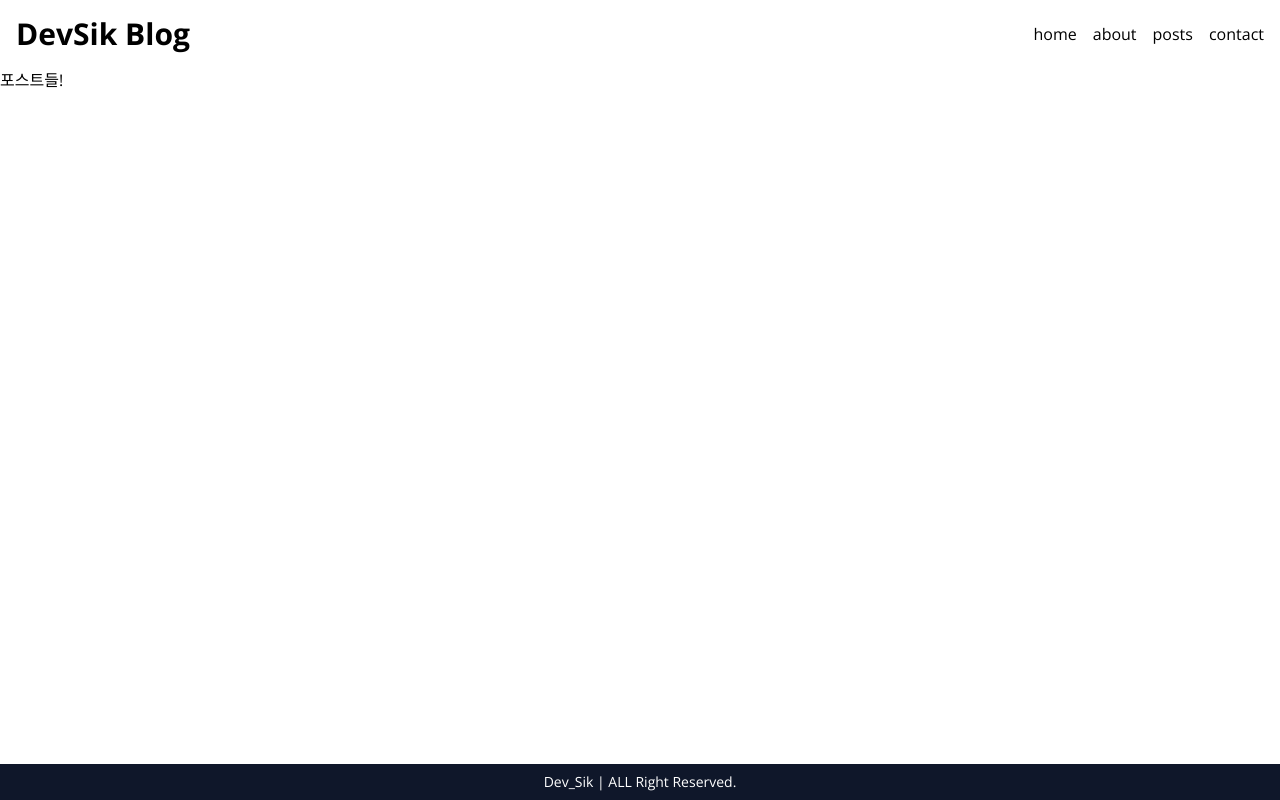
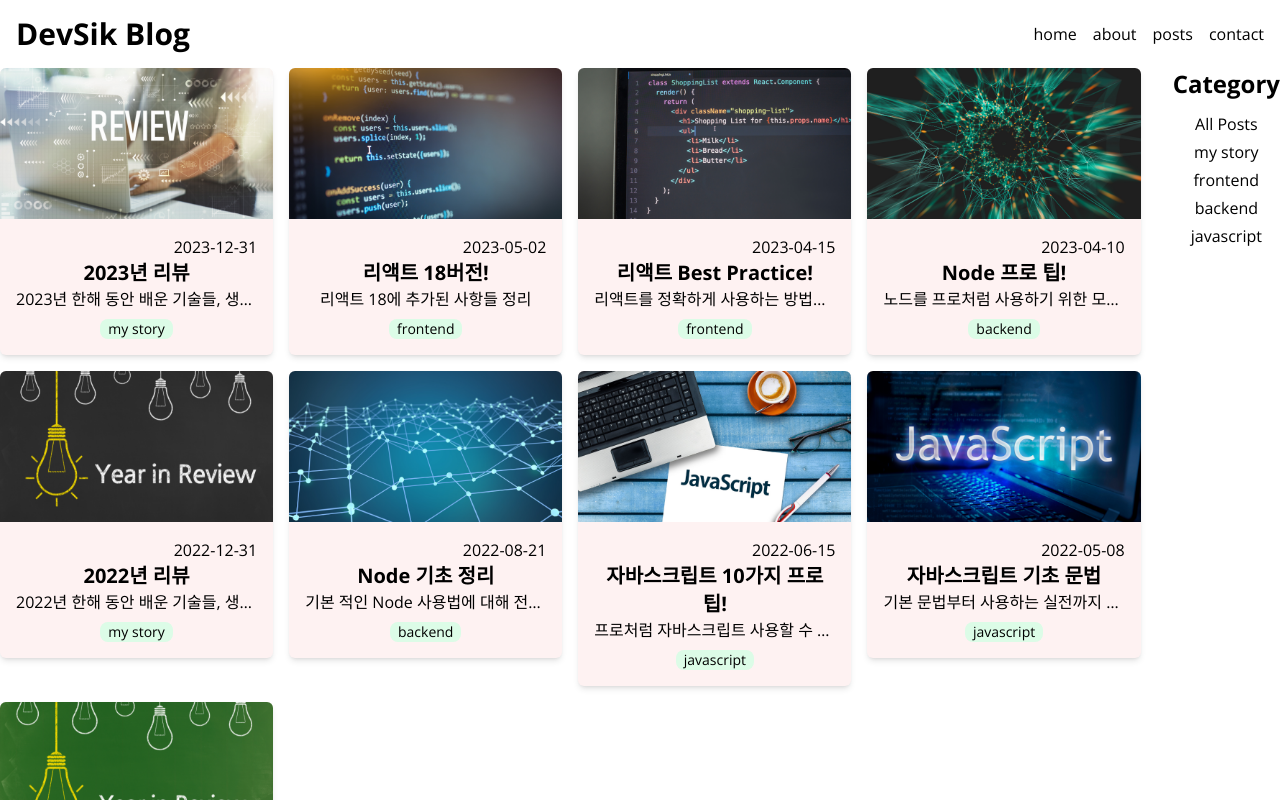
Before and after one commit to M-Sik/Next.js-13-Blog, a Next.js app: page /posts in a window 1280 px wide. Built offline with nearby package versions, Linux system fonts and the light colour scheme.

Commit message:
[feat] posts페이지 구현 - 모든 게시글을 보여주는 기능 구현 - 게시글 카테고리 별 필터 기능 구현

```diff
--- a/src/app/globals.css
+++ b/src/app/globals.css
@@ -17,10 +17,10 @@ body {
 body::-webkit-scrollbar {
   display: none;
 }
-body {
-  -ms-overflow-style: none;  /* IE and 엣지 */
-  scrollbar-width: none;  /* 파이어폭스 */
-}
+/* body {
+  -ms-overflow-style: none;
+  scrollbar-width: none;
+} */
 
 a {
   color: inherit;
--- a/src/app/posts/page.tsx
+++ b/src/app/posts/page.tsx
@@ -1,8 +1,9 @@
 import { getAllPosts } from '@/api/posts';
-import React from 'react';
+import FilterablePosts from '@/components/FilterablePosts';
 
 export default async function PostsPage() {
   const posts = await getAllPosts();
   const categories = [...new Set(posts.map((post) => post.category))];
-  return <div>포스트들!</div>;
+
+  return <FilterablePosts posts={posts} categories={categories} />;
 }
--- /dev/null
+++ b/src/components/FilterablePosts.tsx
@@ -0,0 +1,36 @@
+'use client';
+
+import { Post } from '@/api/posts';
+import React, { useState } from 'react';
+import PostsGrid from './PostsGrid';
+
+interface IProps {
+  posts: Post[];
+  categories: string[];
+}
+
+const ALL_POSTS = 'All Posts';
+
+export default function FilterablePosts({ posts, categories }: IProps) {
+  const [seleted, setSeleted] = useState(ALL_POSTS);
+  const filtered =
+    seleted === ALL_POSTS ? posts : posts.filter((post) => post.category === seleted);
+
+  return (
+    <section className="flex gap-8">
+      <article>
+        <PostsGrid posts={filtered} />
+      </article>
+      <article className=" text-center sticky">
+        <h2 className=" text-2xl font-bold">Category</h2>
+        <ul className="mt-3">
+          {[ALL_POSTS, ...categories].map((category) => (
+            <li onClick={() => setSeleted(category)} key={category} className="cursor-pointer mt-1">
+              {category}
+            </li>
+          ))}
+        </ul>
+      </article>
+    </section>
+  );
+}
```
